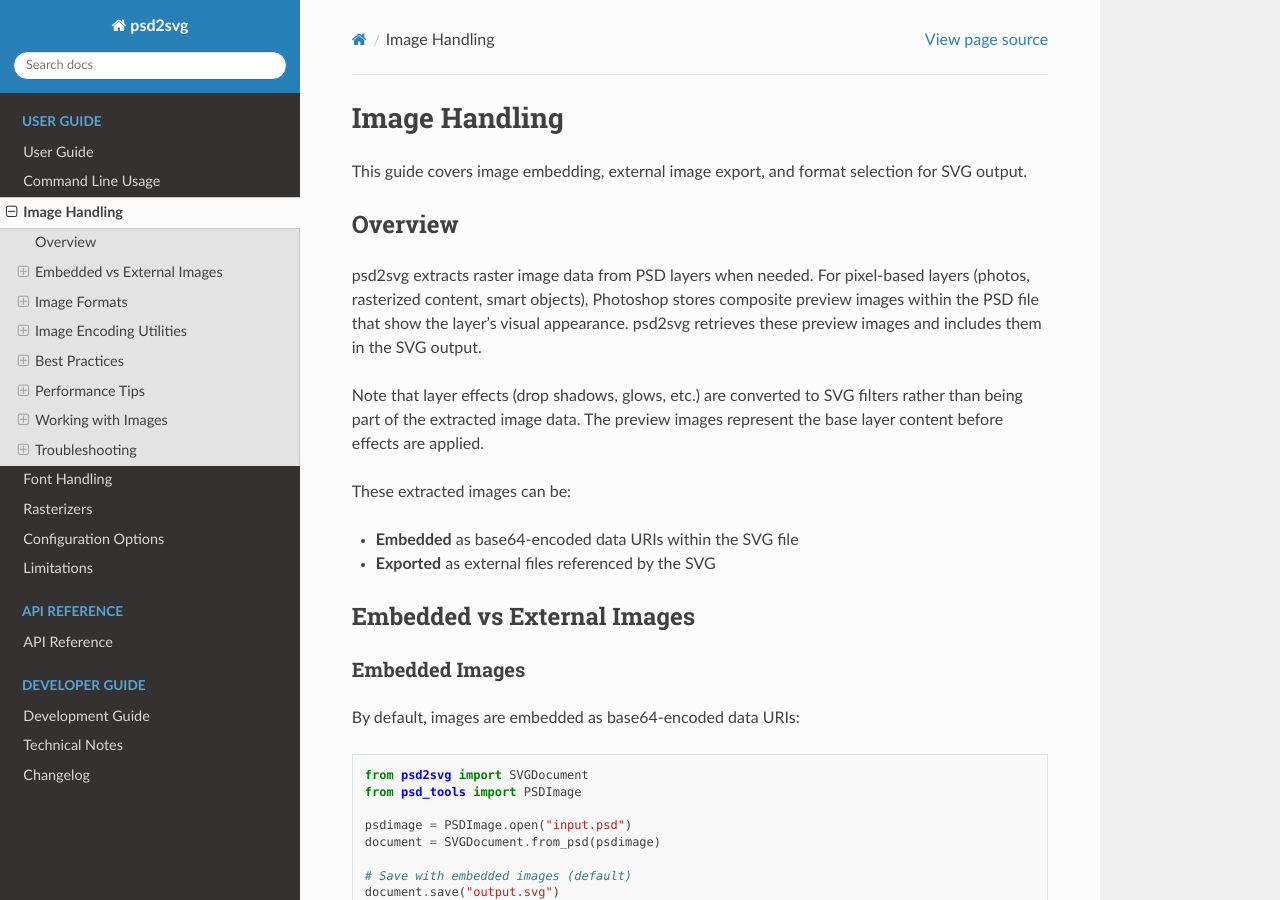
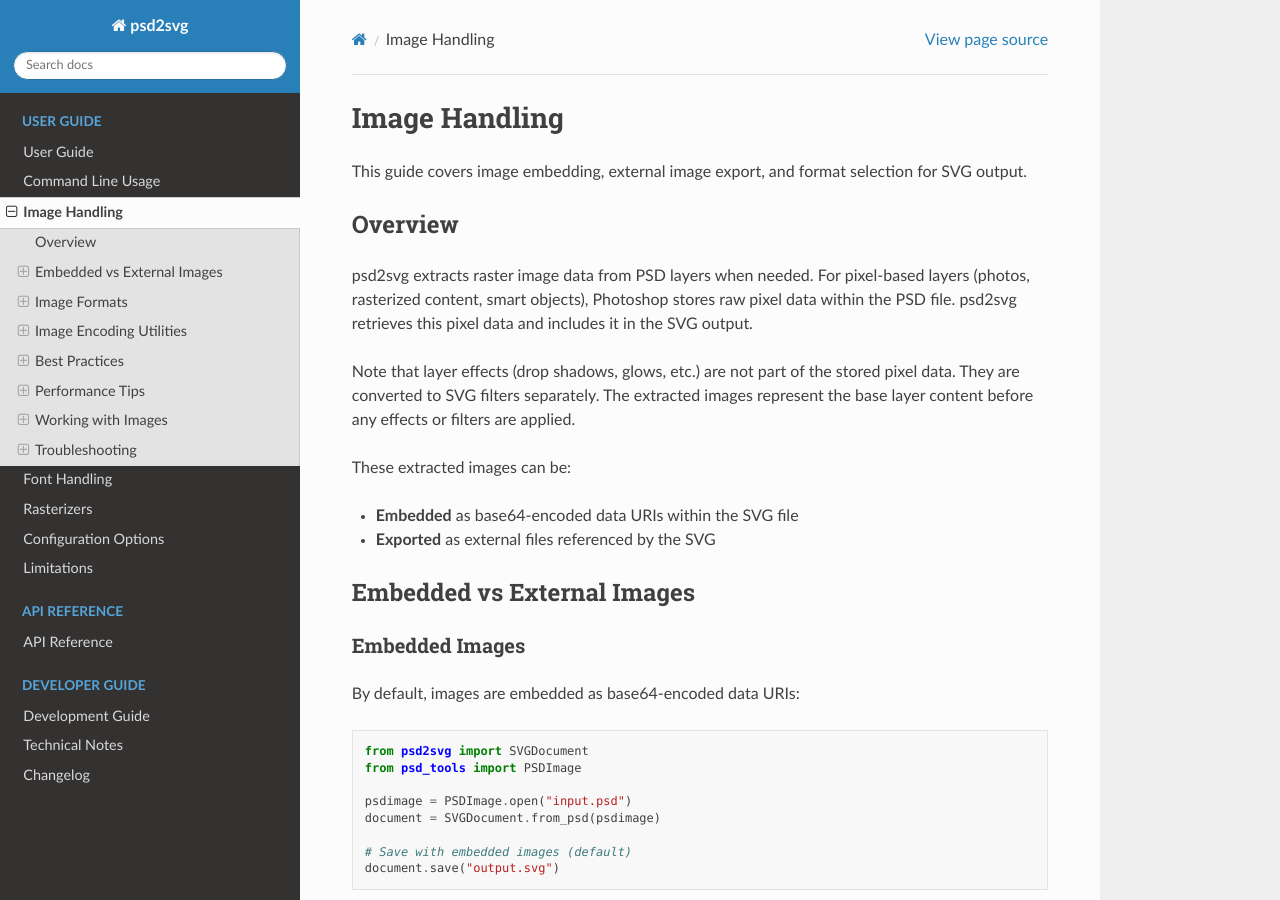
Before and after one commit to kyamagu/psd2svg, a Sphinx documentation site: the page built from docs/images.rst, in a window 1280 px wide and 900 px high. Built offline with Sphinx 7.4.7 and the Read the Docs theme 3.1.0, drawn with Linux system fonts in a browser that asks for light colours.

Commit message:
Docs: Correct description to clarify raw pixel data extraction
Fixed the Overview section in images.rst to accurately state:
- psd2svg extracts raw pixel data stored in PSD files
- This is NOT composite preview images (which include effects)
- layer.topil() returns raw pixels before effects/filters are applied
- Effects are converted to SVG filters separately, not part of image data

This corrects the previous description that incorrectly referred to
"composite preview images showing the layer's visual appearance."

🤖 Generated with [Claude Code](https://claude.com/claude-code)

Co-Authored-By: Claude <noreply@anthropic.com>

```diff
--- a/docs/images.rst
+++ b/docs/images.rst
@@ -6,9 +6,9 @@ This guide covers image embedding, external image export, and format selection f
 Overview
 --------
 
-psd2svg extracts raster image data from PSD layers when needed. For pixel-based layers (photos, rasterized content, smart objects), Photoshop stores composite preview images within the PSD file that show the layer's visual appearance. psd2svg retrieves these preview images and includes them in the SVG output.
+psd2svg extracts raster image data from PSD layers when needed. For pixel-based layers (photos, rasterized content, smart objects), Photoshop stores raw pixel data within the PSD file. psd2svg retrieves this pixel data and includes it in the SVG output.
 
-Note that layer effects (drop shadows, glows, etc.) are converted to SVG filters rather than being part of the extracted image data. The preview images represent the base layer content before effects are applied.
+Note that layer effects (drop shadows, glows, etc.) are not part of the stored pixel data. They are converted to SVG filters separately. The extracted images represent the base layer content before any effects or filters are applied.
 
 These extracted images can be:
 
```
